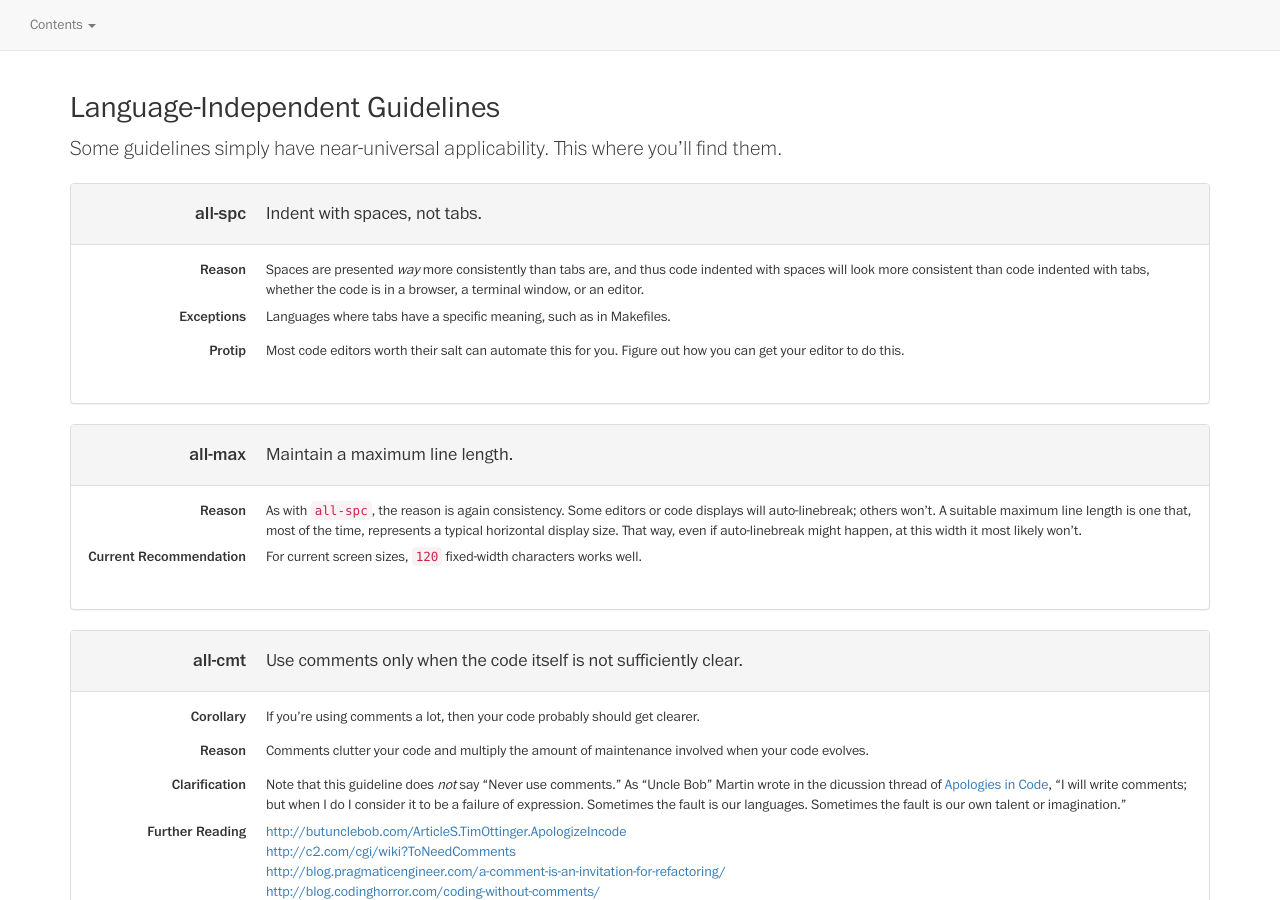
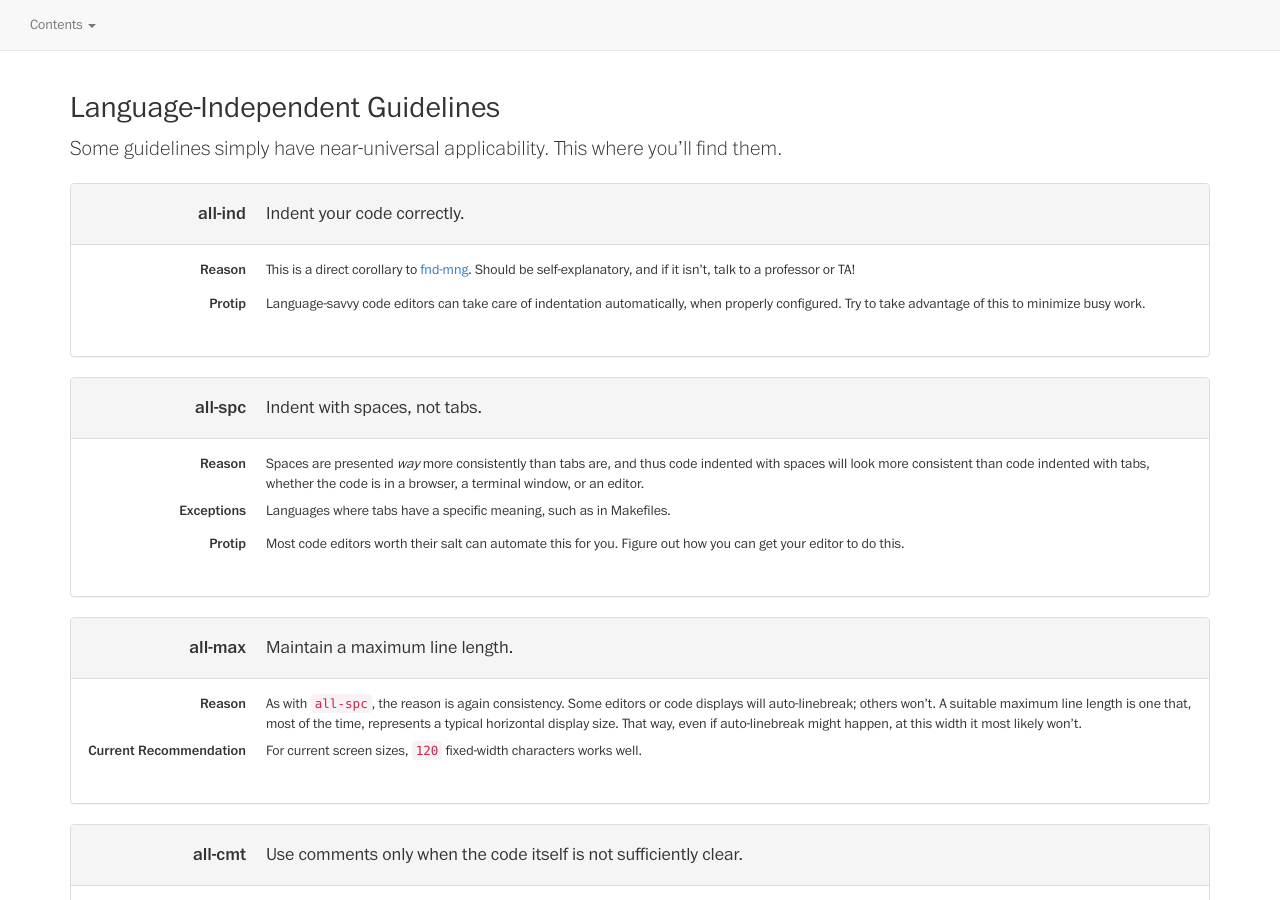
Before and after one commit to lmucs/hacking-guidelines, a Jekyll site: the page built from all/index.html, in a window 1280 px wide and 900 px high. Built offline with Jekyll 4.4.1, drawn with Linux system fonts in a browser that asks for light colours.

Commit message:
Add indenting guideline.

```diff
--- a/all/index.html
+++ b/all/index.html
@@ -8,6 +8,30 @@ layout: default
 <p class="lead">
   Some guidelines simply have near-universal applicability. This where you’ll find them.
 </p>
+
+<div class="panel panel-default" id="all-ind">
+  <div class="panel-heading">
+    <dl class="dl-horizontal">
+      <dt><h4>all-ind</h4></dt>
+      <dd><h4>Indent your code correctly.</h4></dd>
+    </dl>
+  </div>
+  <div class="panel-body">
+    <dl class="dl-horizontal">
+      <dt>Reason</dt>
+      <dd>
+        This is a direct corollary to <a href="{{ site.baseurl }}/#fnd-mng">fnd-mng</a>. Should be
+        self-explanatory, and if it isn’t, talk to a professor or TA!
+      </dd>
+
+      <dt>Protip</dt>
+      <dd>
+        Language-savvy code editors can take care of indentation automatically, when properly configured.
+        Try to take advantage of this to minimize busy work.
+      </dd>
+    </dl>
+  </div>
+</div>
 
 <div class="panel panel-default" id="all-spc">
   <div class="panel-heading">
--- a/index.html
+++ b/index.html
@@ -44,7 +44,7 @@ layout: base
         for everything else you will see on this site. When in doubt about something, apply these fundamentals in
         order to reach the right decision.</p>
 
-      <div class="panel panel-default">
+      <div class="panel panel-default" id="fnd-mng">
         <div class="panel-heading">
           <dl class="dl-horizontal">
             <dt><h4>fnd-mng</h4></dt>
@@ -64,7 +64,7 @@ layout: base
         </div>
       </div>
 
-      <div class="panel panel-default">
+      <div class="panel panel-default" id="fnd-ease">
         <div class="panel-heading">
           <dl class="dl-horizontal">
             <dt><h4>fnd-ease</h4></dt>
```
